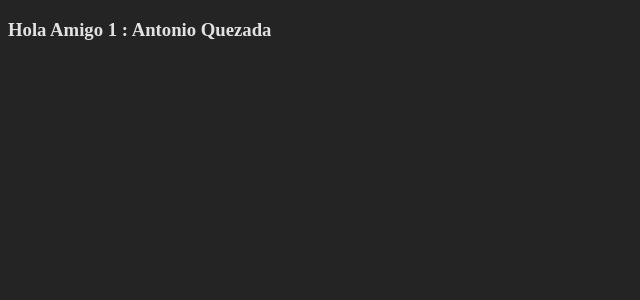
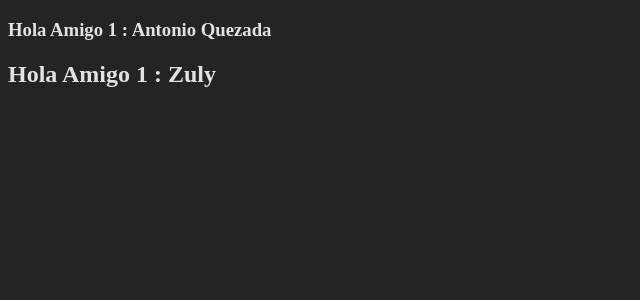
Before and after one commit to tonyqm19/reporeact, a React (Vite) app: page / in a window 1280 px wide. Shown: the top 300 px of the page, without its empty margins (0-640 px from the left). Built offline with nearby package versions, Linux system fonts and the light colour scheme.

Commit message:
mi primer cambio

```diff
--- a/src/App.tsx
+++ b/src/App.tsx
@@ -2,11 +2,12 @@ import './App.css'
 
 function App() { //--nombre : string
   const nombre_1 = "Antonio Quezada";
-  //const nombre_2 = "Zuly";
+  const nombre_2 = "Zuly";
 
   return (
     <>
       <h3>Hola Amigo 1 : {nombre_1} </h3>
+      <h2>Hola Amigo 1 : {nombre_2} </h2>
     </>
   )
 }
```
